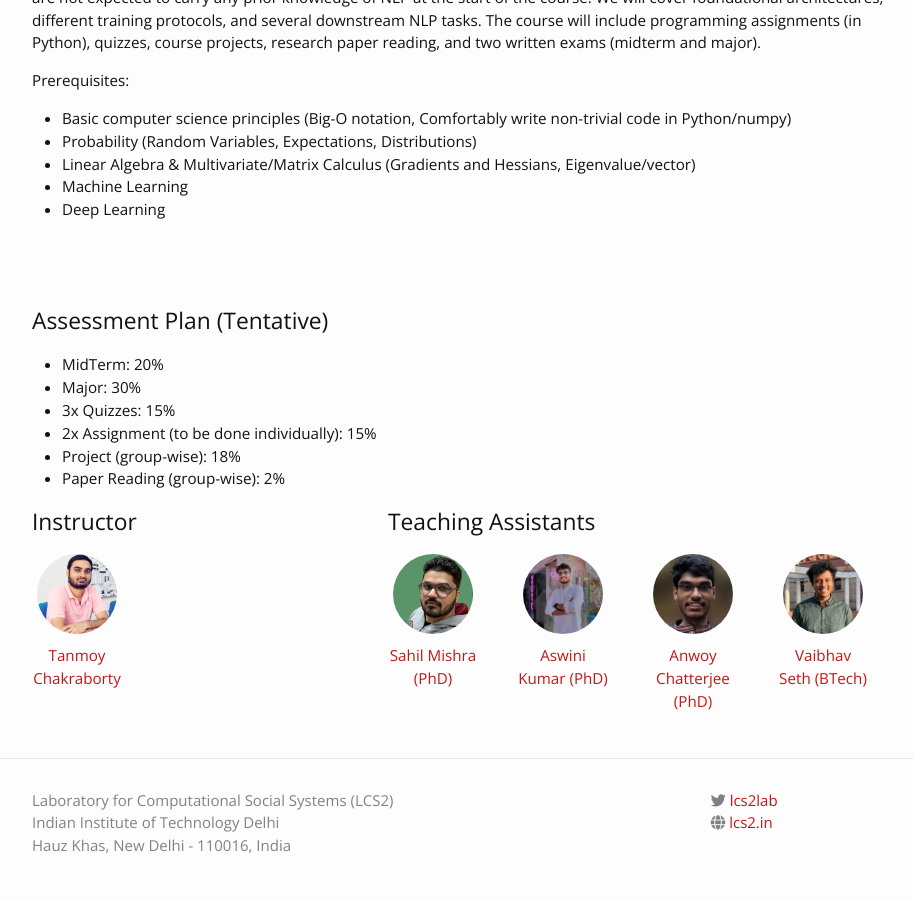
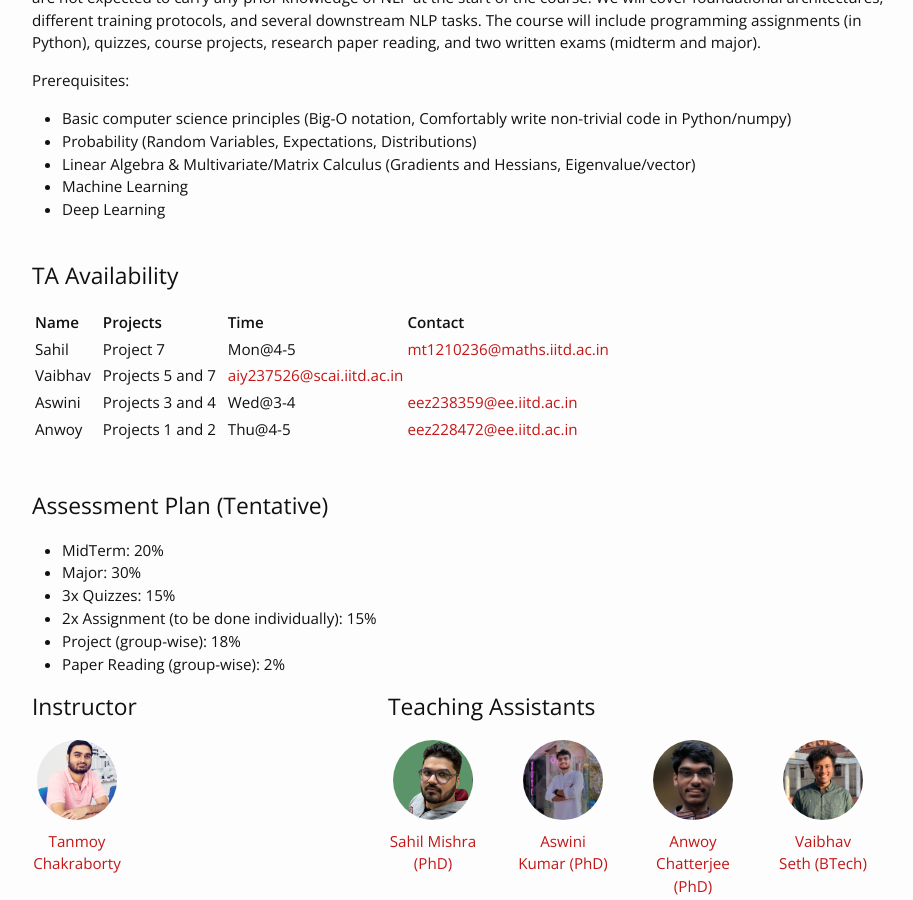
Before and after one commit to lcs2-iitd/ELL884-2402, a Jekyll site: the page built from index.md, in a window 1280 px wide and 900 px high, scrolled down 835 px. Shown: the whole window, without its empty margins (163-1076 px from the left). Built offline with Jekyll 4.4.1, drawn with Linux system fonts in a browser that asks for light colours; nearby versions of some CDN libraries.

Commit message:
Update home.html

```diff
--- a/_layouts/home.html
+++ b/_layouts/home.html
@@ -14,7 +14,40 @@ layout: default
 
     {{ content }}
 
+
     <br>
+    <h2>TA Availability</h2>
+    <table>
+        <tr>
+            <td><b>Name</b></td>
+            <td><b>Projects</b></td>
+            <td><b>Time</b></td>
+            <td><b>Contact</b></td>
+        </tr>
+        <tr>
+            <td>Sahil&nbsp;&nbsp;</td>
+            <td>Project 7&nbsp;&nbsp;</td>
+            <td>Mon@4-5&nbsp;&nbsp;</td>
+            <td><a href="mailto:mt1210236@ee.iitd.ac.in">mt1210236@maths.iitd.ac.in</a></td>
+        </tr>
+        <tr>
+            <td>Vaibhav&nbsp;&nbsp;</td>
+            <td>Projects 5 and 7&nbsp;&nbsp;</td>
+            <td><a href="mailto:aiy237526@scai.iitd.ac.in">aiy237526@scai.iitd.ac.in</a></td>
+        </tr>
+        <tr>
+            <td>Aswini&nbsp;&nbsp;</td>
+            <td>Projects 3 and 4&nbsp;&nbsp;</td>
+            <td>Wed@3-4&nbsp;&nbsp;</td>
+            <td><a href="mailto:eez238359@ee.iitd.ac.in">eez238359@ee.iitd.ac.in</a></td>
+        </tr>
+        <tr>
+            <td>Anwoy&nbsp;&nbsp;</td>
+            <td>Projects 1 and 2&nbsp;&nbsp;</td>
+            <td>Thu@4-5&nbsp;&nbsp;</td>
+            <td><a href="mailto:eez228472@ee.iitd.ac.in">eez228472@ee.iitd.ac.in</a></td>
+        </tr>
+    </table>
     <br>
     <br>
     <h2>Assessment Plan (Tentative)</h2>
```
